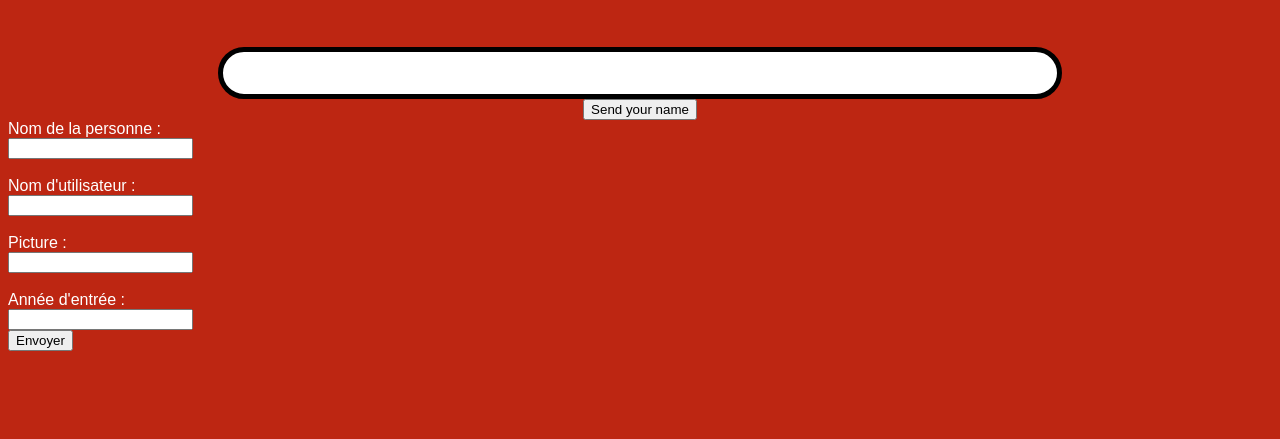
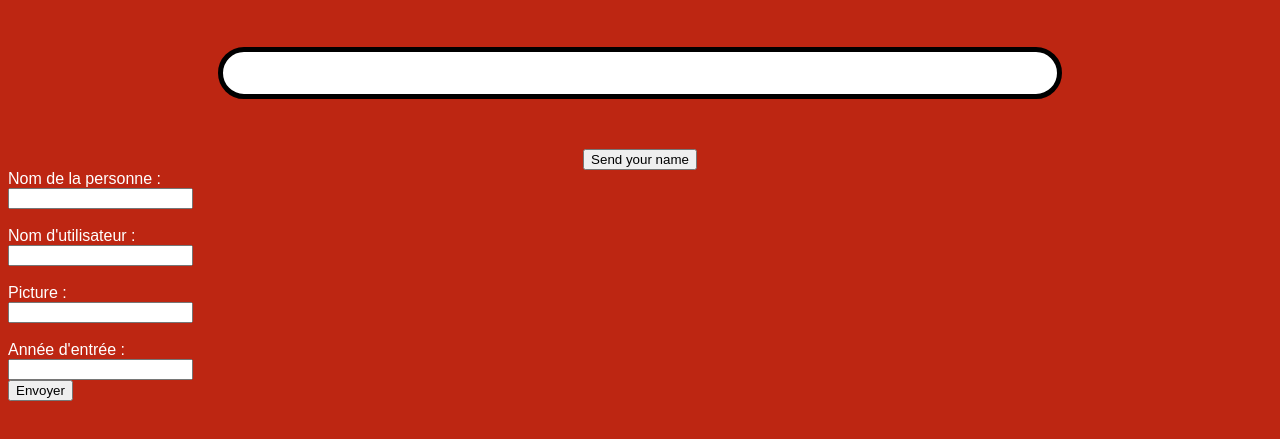
Before and after one commit to WeNeedToSmile/POKEDEX-PROJECT, a plain HTML site: page backup/index.html in a window 1280 px wide. Shown: the part 69-508 px from the top of the page. Drawn offline with Linux system fonts and the light colour scheme; files that its build step writes are made by us from their sources.

```diff
--- a/index.css
+++ b/index.css
@@ -23,7 +23,7 @@ p {
 }
 
 .btn-send {
-  margin-top: 50px.
+  margin-top: 50px;
 }
 
 #boxx {
```
